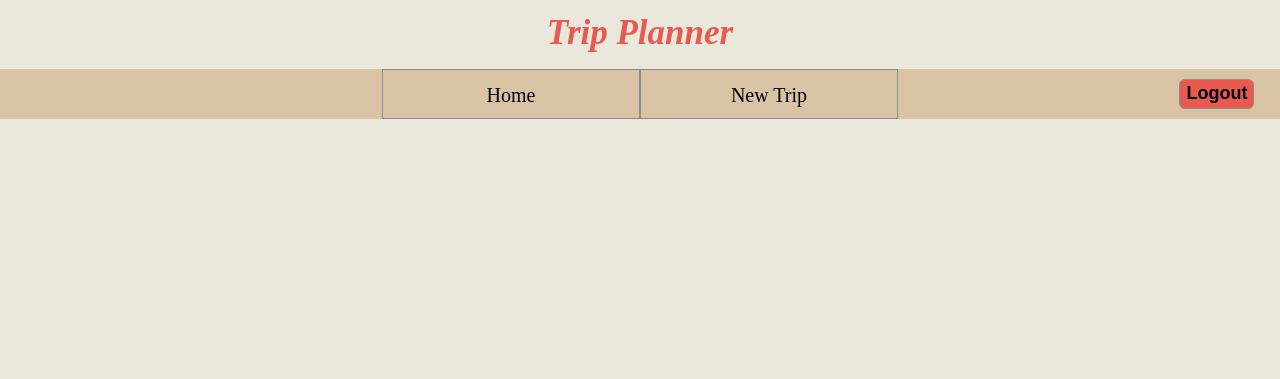
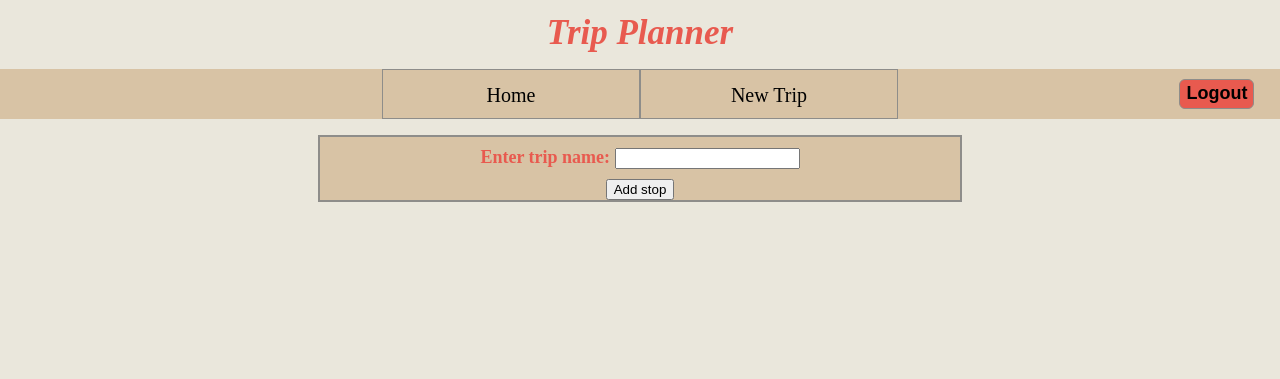
Before and after one commit to DobrinTs/WEB-technologies-FMI-project, a PHP site: page /newTrip in a window 1280 px wide. Shown: the top 379 px of the page. Run offline with PHP 8.4, Linux system fonts and the light colour scheme; the visitor is signed in with stand-in values (Sample User, id 1).

Commit message:
Added initial new trip structure

```diff
--- a/newTrip/index.php
+++ b/newTrip/index.php
@@ -1,6 +1,8 @@
 <?php
   include('../utils/redirects.php');
   redirectIfNotLoggedIn();
+
+
 ?>
 <!DOCTYPE html>
 <html>
@@ -10,8 +12,10 @@
   <title>New Trip</title>
   <link href="../home/navAndHeader.css" rel="stylesheet" />
   <link href="../main.css" rel="stylesheet" />
+  <link href="newTrip.css" rel="stylesheet" />
   <script defer src="../utils/ajax.js"></script>
   <script defer src="../home/logout.js"></script>
+  <script defer src="newTrip.js"></script>
 </head>
 
 <body>
@@ -26,6 +30,20 @@
     </ul>
     <button type="button" id="logoutButton" class="logoutButton">Logout</button>
   </nav>
+
+  <main>
+    <form class="newTripForm" action="index.html" method="post">
+      <section class="inputGroup">
+        <label for="tripName" class="tripNameLabel">Enter trip name: </label>
+        <input type="text" name="tripName" id="tripName" >
+      </section>
+
+      <section id="stopsSection"></section>
+
+      <button type="button" name="button" id="addStopButton">Add stop</button>
+
+    </form>
+  </main>
 </body>
 
 </html>
--- /dev/null
+++ b/newTrip/newTrip.css
@@ -0,0 +1,20 @@
+.newTripForm {
+  display: flex;
+  flex-direction: column;
+  width: 50%;
+  margin: auto;
+  align-items: center;
+  border: 2px solid #8e8d8a;
+  background-color: #d8c3a5;
+}
+
+.inputGroup {
+  display: block;
+  margin: 10px 0;
+}
+
+.tripNameLabel {
+  font-size: 18px;
+  color: #e85a4f;
+  font-weight: bold;
+}
--- /dev/null
+++ b/newTrip/newTrip.js
@@ -0,0 +1,25 @@
+var addStopButton = document.getElementById('addStopButton');
+addStopButton.addEventListener('click', addStop);
+
+var nextStopIndex = 1;
+
+function addStop() {
+  var stopsSection = document.getElementById('stopsSection');
+
+  var newStopFieldset = document.createElement('fieldset');
+  newStopFieldset.setAttribute('class', 'inputGroup');
+
+  var newStopNameField = document.createElement('input');
+  newStopNameField.setAttribute('type', 'text');
+  newStopNameField.setAttribute('placeholder', 'Enter location name');
+  newStopNameField.setAttribute('name', `stop${nextStopIndex}name`);
+  newStopFieldset.appendChild(newStopNameField);
+
+  var newStopTimeField = document.createElement('input');
+  newStopTimeField.setAttribute('type', 'datetime-local');
+  newStopTimeField.setAttribute('name', `stop${nextStopIndex}time`);
+  newStopFieldset.appendChild(newStopTimeField);
+
+  stopsSection.appendChild(newStopFieldset);
+  nextStopIndex++;
+}
```
